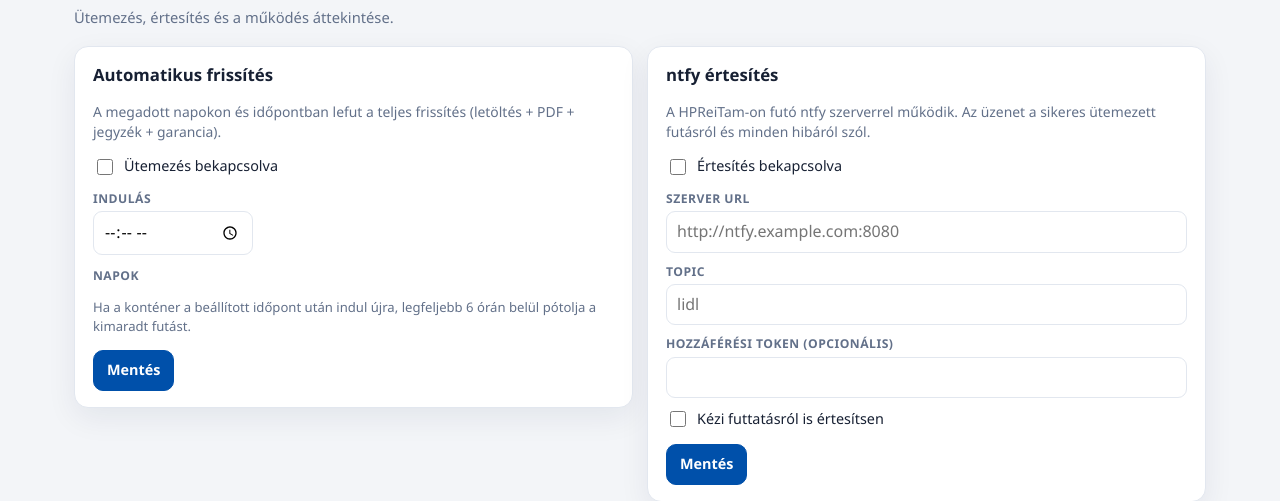
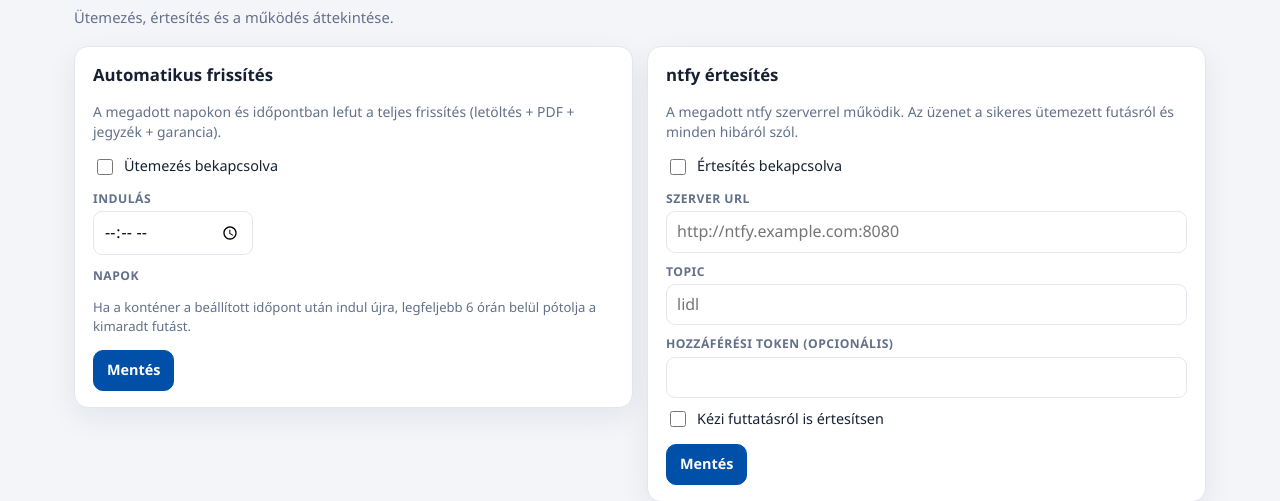
Before and after one commit to reitam/lidl-receipts, a Python web app: template lidl/web/templates/settings.html in a window 1280 px wide. Shown: the part 139-640 px from the top of the page. Run offline with Jinja, Linux system fonts and the light colour scheme; the template is opened without the code that fills it, so the values that code supplies are empty.

Commit message:
fix: belso hosztnev eltavolitasa a beallitasok oldalrol

```diff
--- a/lidl/web/templates/settings.html
+++ b/lidl/web/templates/settings.html
@@ -51,7 +51,7 @@
     <input type="hidden" name="csrf" value="{{ csrf }}">
     <h2>ntfy értesítés</h2>
     <p class="hint" style="font-size:.87rem;">
-      A HPReiTam-on futó ntfy szerverrel működik. Az üzenet a sikeres
+      A megadott ntfy szerverrel működik. Az üzenet a sikeres
       ütemezett futásról és minden hibáról szól.
     </p>
 
```
